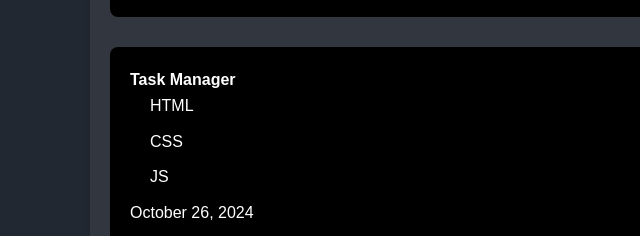
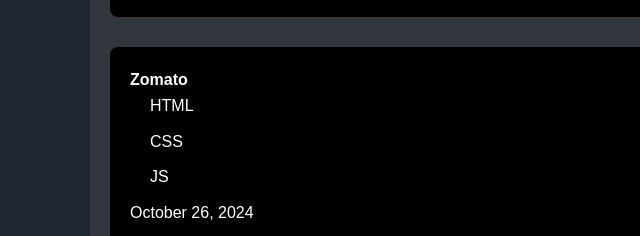
Before and after one commit to Hrushikeshkhillari/hrushikeshkhillari.tech, a plain HTML site: page index.html in a window 1280 px wide. Shown: the part 1887-2123 px from the top of the page, 0-640 px from the left. Drawn offline with Linux system fonts and the light colour scheme.

Commit message:
name update

```diff
--- a/index.html
+++ b/index.html
@@ -134,7 +134,7 @@
 
             <div class="project">
                 <div class="names-column">
-                    <h4>Task Manager</h4>
+                    <h4>Zomato</h4>
                     <ul>
                         <li>HTML</li>
                         <li>CSS</li>
```
